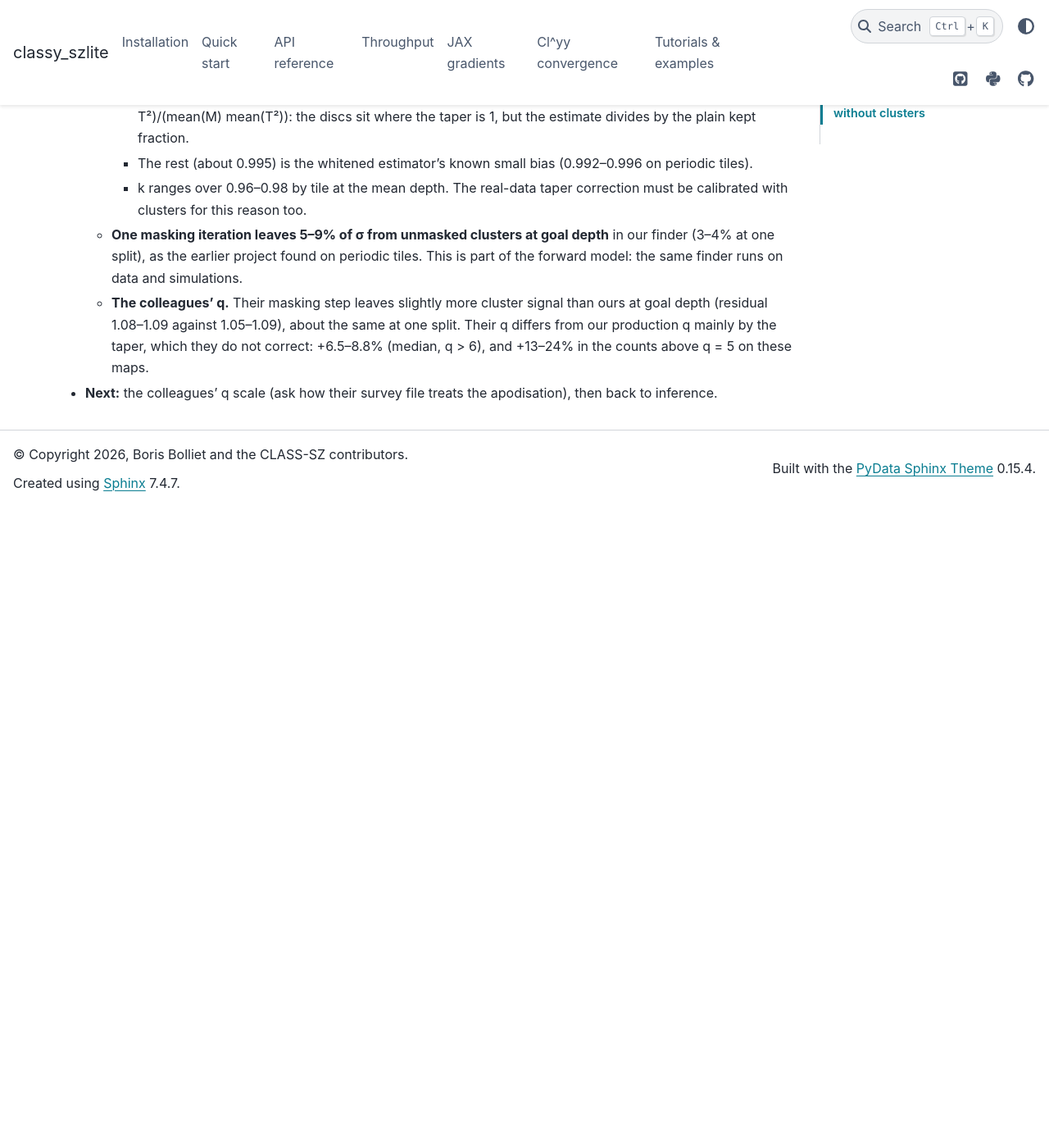
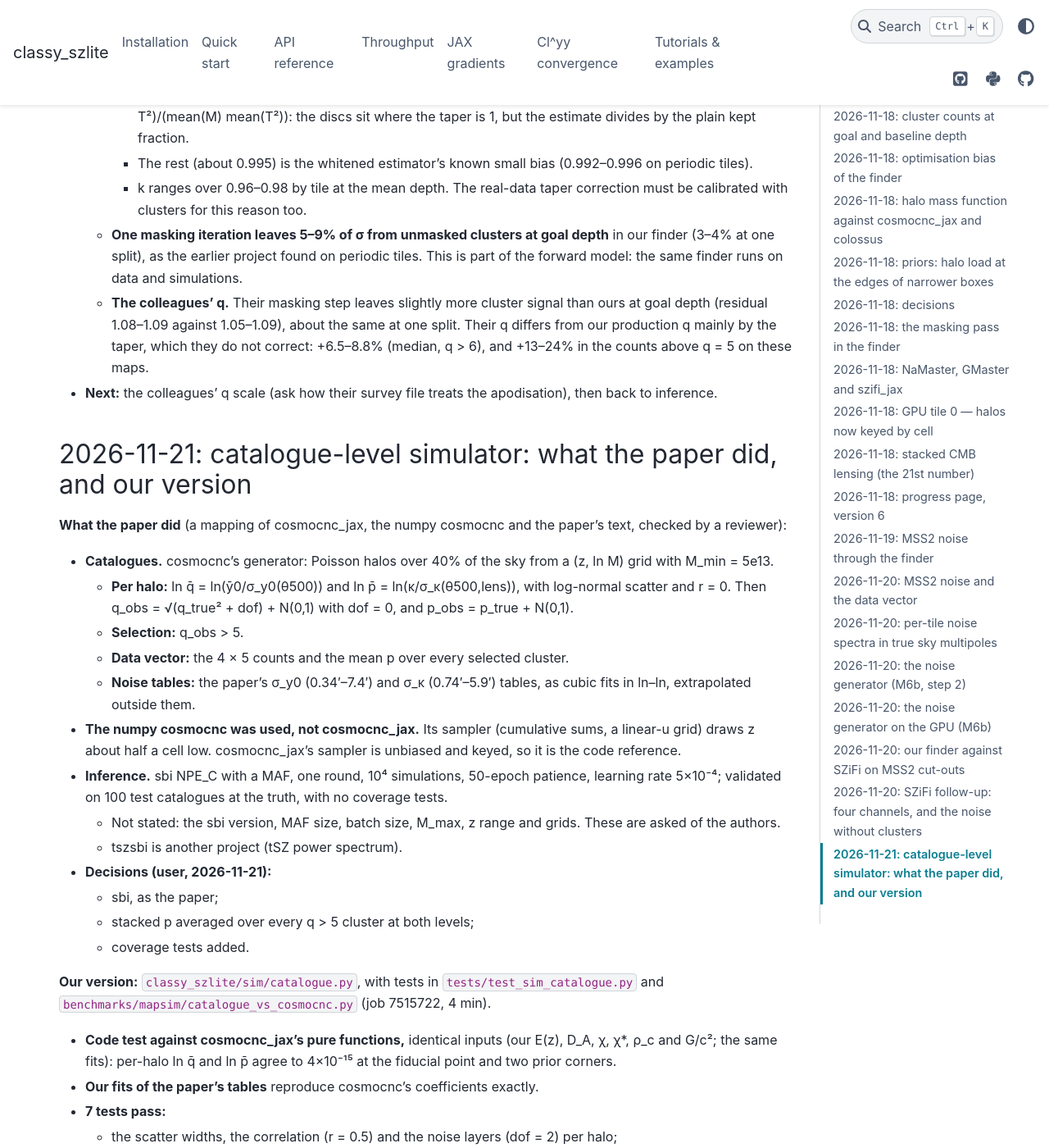
Before and after one commit to CLASS-SZ/classy_szlite, a Sphinx documentation site: the page built from docs/mapsim/LOG.md, in a window 1280 px wide and 1400 px high, scrolled down 24452 px. Shown: the whole window at 82% size. Built offline with Sphinx 7.4.7 and the PyData theme 0.15.4, drawn with Linux system fonts in a browser that asks for light colours; before the commit the page ends 25070 px from its top, so only the background shows below that; some of the changed text lies outside the part shown.

Commit message:
mapsim: LOG: the paper's catalogue model and our catalogue simulator (job 7515722)
Co-Authored-By: Claude Opus 5.5 <noreply@anthropic.com>
Claude-Session: https://claude.ai/code/session_01LKS4L5UW7SKf5qQ2WAJ8ew

```diff
--- a/docs/mapsim/LOG.md
+++ b/docs/mapsim/LOG.md
@@ -1071,3 +1071,62 @@ Job 7513596 (genx, rome node worker5047 as job 7512667), snapshot fff0358
     counts above q = 5 on these maps.
 - **Next:** the colleagues' q scale (ask how their survey file treats the
   apodisation), then back to inference.
+
+## 2026-11-21: catalogue-level simulator: what the paper did, and our version
+
+**What the paper did** (a mapping of cosmocnc_jax, the numpy cosmocnc and the
+paper's text, checked by a reviewer):
+- **Catalogues.** cosmocnc's generator: Poisson halos over 40% of the sky from
+  a (z, ln M) grid with M_min = 5e13.
+  - **Per halo:** ln q̄ = ln(ȳ0/σ_y0(θ500)) and ln p̄ = ln(κ/σ_κ(θ500,lens)),
+    with log-normal scatter and r = 0. Then q_obs = √(q_true² + dof) + N(0,1)
+    with dof = 0, and p_obs = p_true + N(0,1).
+  - **Selection:** q_obs > 5.
+  - **Data vector:** the 4 × 5 counts and the mean p over every selected
+    cluster.
+  - **Noise tables:** the paper's σ_y0 (0.34′–7.4′) and σ_κ (0.74′–5.9′)
+    tables, as cubic fits in ln–ln, extrapolated outside them.
+- **The numpy cosmocnc was used, not cosmocnc_jax.** Its sampler (cumulative
+  sums, a linear-u grid) draws z about half a cell low. cosmocnc_jax's sampler
+  is unbiased and keyed, so it is the code reference.
+- **Inference.** sbi NPE_C with a MAF, one round, 10⁴ simulations, 50-epoch
+  patience, learning rate 5×10⁻⁴; validated on 100 test catalogues at the
+  truth, with no coverage tests.
+  - Not stated: the sbi version, MAF size, batch size, M_max, z range and
+    grids. These are asked of the authors.
+  - tszsbi is another project (tSZ power spectrum).
+- **Decisions (user, 2026-11-21):**
+  - sbi, as the paper;
+  - stacked p averaged over every q > 5 cluster at both levels;
+  - coverage tests added.
+
+**Our version:** `classy_szlite/sim/catalogue.py`, with tests in
+`tests/test_sim_catalogue.py` and `benchmarks/mapsim/catalogue_vs_cosmocnc.py`
+(job 7515722, 4 min).
+- **Code test against cosmocnc_jax's pure functions,** identical inputs (our
+  E(z), D_A, χ, χ*, ρ_c and G/c²; the same fits): per-halo ln q̄ and ln p̄
+  agree to 4×10⁻¹⁵ at the fiducial point and two prior corners.
+- **Our fits of the paper's tables** reproduce cosmocnc's coefficients exactly.
+- **7 tests pass:**
+  - the scatter widths, the correlation (r = 0.5) and the noise layers
+    (dof = 2) per halo;
+  - the halo number and redshift distribution against the cell rates;
+  - the selected p against each drawn halo's exact conditional expectation
+    (z −0.27);
+  - the mean of 120 catalogues against an independent quadrature: all 20
+    counts within 2.3σ, 15,471 selected against 15,466, mean p 0.30723
+    against 0.30712 (z +0.14). An earlier run with 30 catalogues gave z +2.6
+    for the mean p, which was chance;
+  - batched and single draws are identical.
+- **Expected data vector at the fiducial point** (paper tables, 40% of the
+  sky): 15,466 selected, 15,263 in the grid, mean p 0.3071.
+  - The paper quotes about 16,000. Our mass function gives 0.65% fewer halos
+    than cosmocnc's linear-in-Δ default.
+  - SO_sim_0 (other settings, masses down to 1.2e13) has 15,798 selected.
+- **Speed:** one catalogue takes 1.1 s on one CPU node (16 cores): 720,000
+  halos, 15,500 selected.
+- **For the training set:**
+  - the heaviest prior corner has about 2.7 million halos, so the generator
+    uses capacity classes;
+  - the ω_c prior is clipped at 0.200, the emulators' training edge (the
+    paper's prior reaches 0.204).
```
